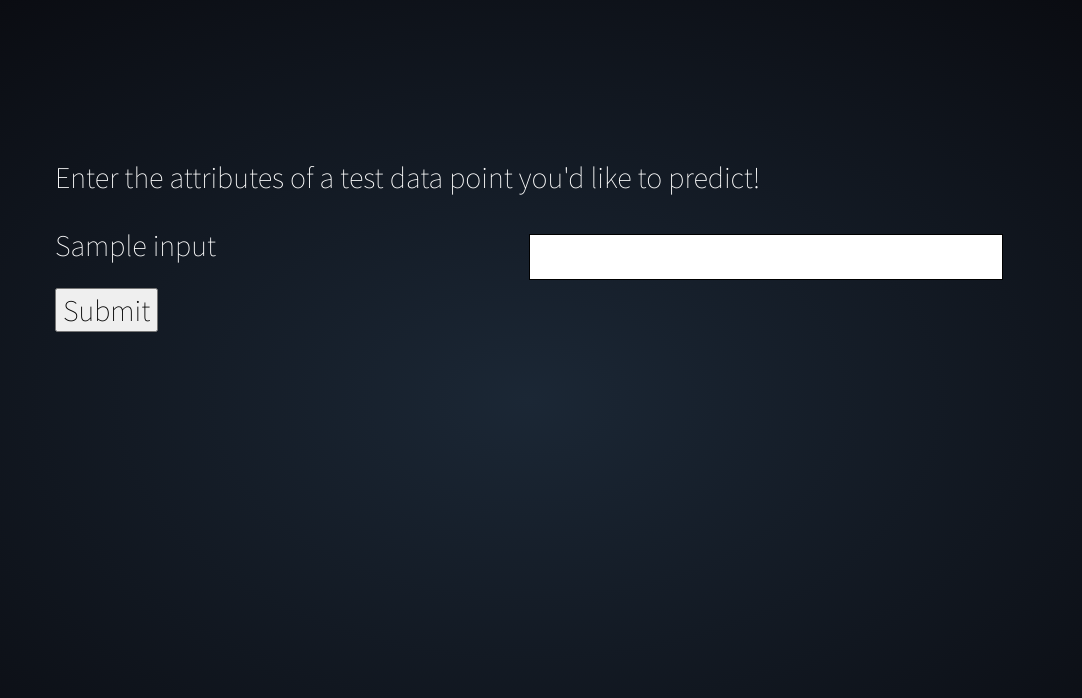
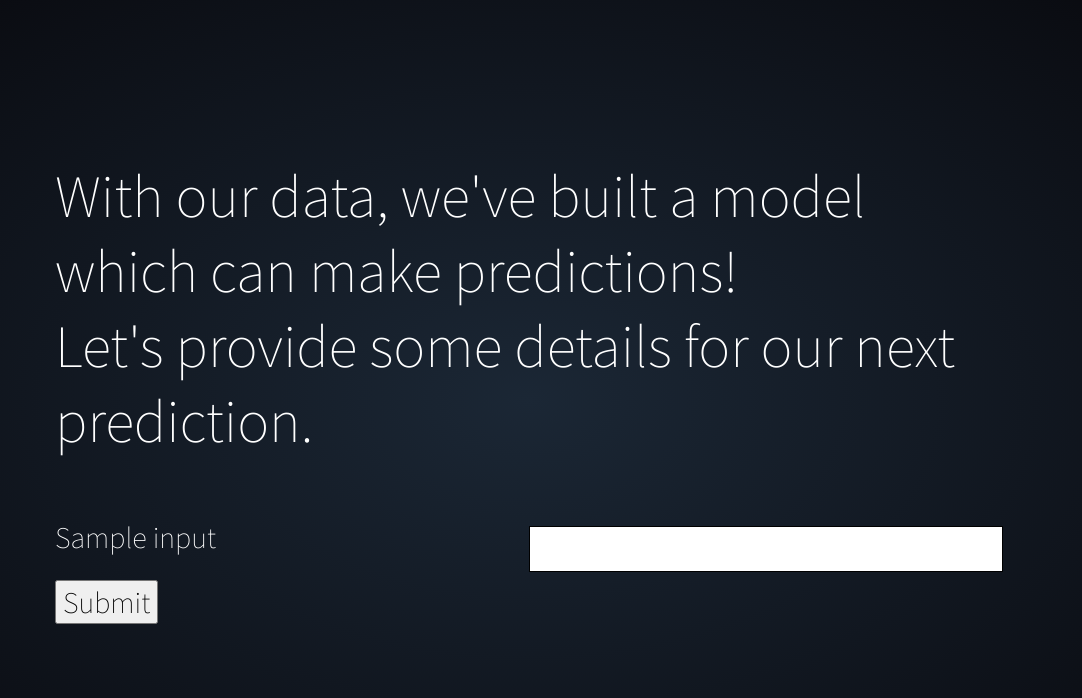
Before and after one commit to michaelbzhu/easyML, a Flask app: template templates/evaluate.html in a window 1280 px wide. Shown: the top 698 px of the page, without its empty margins (111-1193 px from the left). Run offline with Flask 2, Linux system fonts and the light colour scheme; the template is opened without the code that fills it: most values are stand-ins (such as "Sample title", 1, 10 or a date in 2020); some libraries are stand-ins or nearby versions.

Commit message:
Made wording clearer

```diff
--- a/templates/evaluate.html
+++ b/templates/evaluate.html
@@ -13,7 +13,7 @@
     <div class="content" style="overflow: auto;">
         <center>
             <div style="max-width: 75%; text-align: left; margin-top: 150px; margin-bottom: 150px;">
-                <p style="font-family: 'Source Sans Pro', sans-serif; color: white; font-size: 30px;">Enter the attributes of a test data point you'd like to predict!</p>
+                <p style="font-family: 'Source Sans Pro', sans-serif; color: white; font-size: 60px;">With our data, we've built a model which can make predictions!<br>Let's provide some details for our next prediction.</p>
                 <form method="POST" name="evaluate_inputs" action="/evaluate">
                     {% for input in inputs %}
                         <div style="width: 50%; float: left; position: relative; font-family: 'Source Sans Pro', sans-serif; color: white; font-size: 30px;">
--- a/templates/index.html
+++ b/templates/index.html
@@ -11,6 +11,7 @@
     <div class="content">
       <p class="title-text">easyML</p>
       <p class="subtitle-italics">ML for all</p>
+      <p style="font-family: 'Source Sans Pro', sans-serif; color: white; font-size: 15px;">Upload a CSV file of data to get started!</p>
       <form method="POST" action="" enctype="multipart/form-data">
         <input id="file_upload" type="file" name="file" class="btn2">
         <br style="margin-bottom: 3em;">
--- a/templates/target_prompts.html
+++ b/templates/target_prompts.html
@@ -10,7 +10,7 @@
   <body>
     <center>
         <div class="content" style="margin: 0; position: absolute; top: 50%; left: 50%; transform: translate(-50%, -50%);">
-            <p style="font-family: 'Source Sans Pro', sans-serif; color: white; font-size: 30px;">Select the attribute you would like to predict!</p>
+            <p style="font-family: 'Source Sans Pro', sans-serif; color: white; font-size: 30px;">Let's now build a model. Which attribute would you like your model to predict?</p>
             <form method="POST" action="/train">
                 <select id="columns" name="columns" class="btn2" style="font-weight: 400;">
                     {% for item in data %}
```
